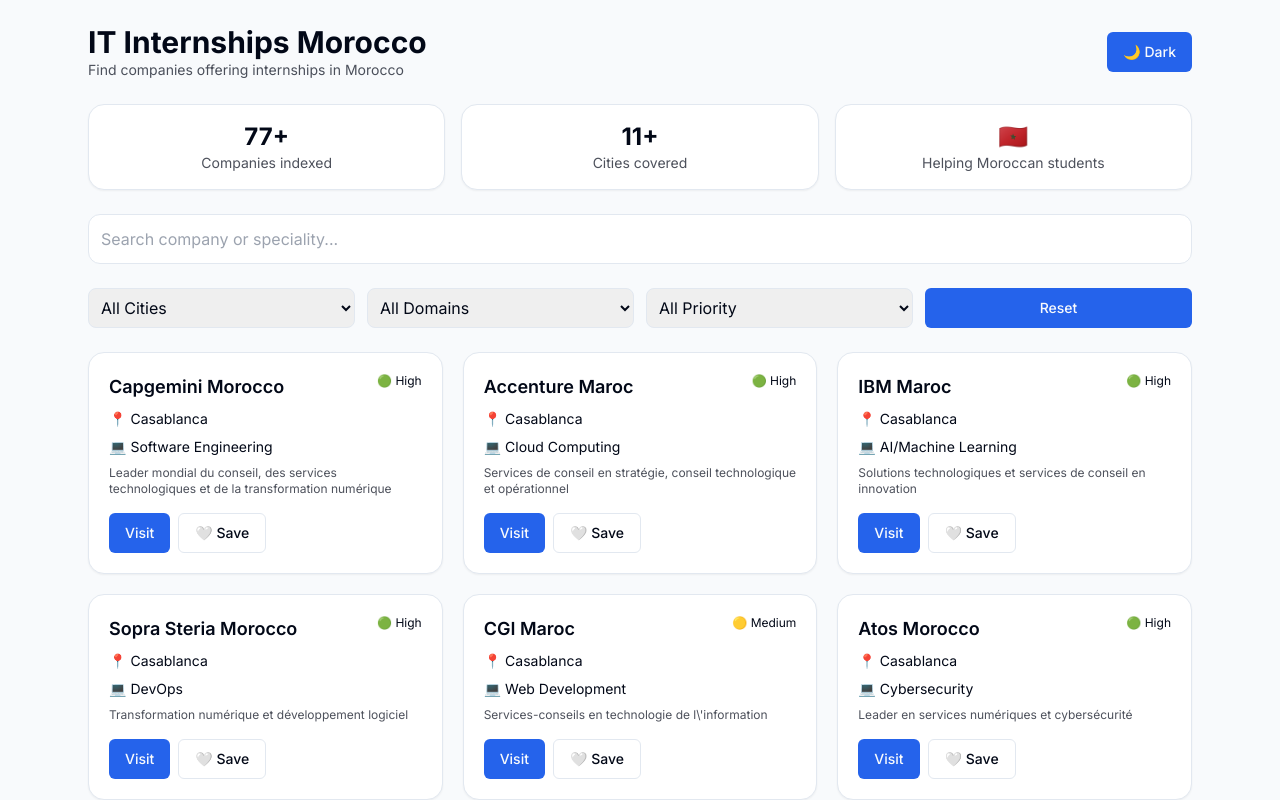
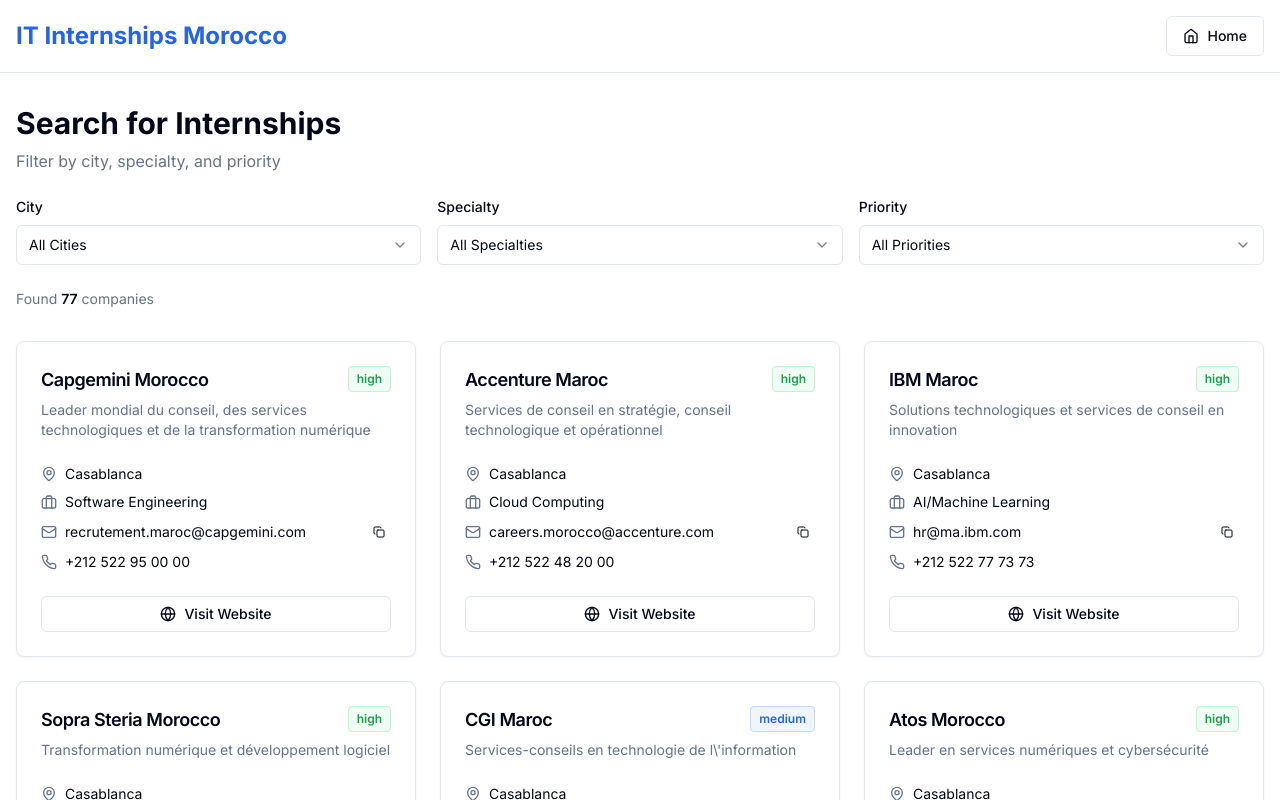
Before and after one commit to EL-Aouni/it-internships-morocco, a Next.js app: page /it-internships-morocco/search in a window 1280 px wide. Shown: the top 800 px of the page. Built offline with nearby package versions, Linux system fonts and the light colour scheme.

Commit message:
Refactor SearchPage component and update types

```diff
--- a/src/app/search/page.tsx
+++ b/src/app/search/page.tsx
@@ -1,249 +1,245 @@
-'use client'
+'use client';
 
-import { useEffect, useMemo, useState } from 'react'
-import { Card, CardContent } from '@/components/ui/card'
-import { Button } from '@/components/ui/button'
+import { useState, useEffect } from 'react';
+import Link from 'next/link';
+import {
+  Select,
+  SelectContent,
+  SelectItem,
+  SelectTrigger,
+  SelectValue,
+} from '@/components/ui/select';
+import { Button } from '@/components/ui/button';
+import {
+  Card,
+  CardContent,
+  CardDescription,
+  CardFooter,
+  CardHeader,
+  CardTitle,
+} from '@/components/ui/card';
+import { MapPin, Briefcase, Mail, Phone, Globe, Copy, Home } from 'lucide-react';
 
-// ================= TYPES =================
 type Company = {
-  id: number
-  name: string
-  city?: string
-  speciality?: string
-  email?: string
-  phone?: string
-  website?: string
-  priority?: string
-  description?: string
-}
+  id: number;
+  name: string;
+  city: string;
+  speciality: string;
+  email: string;
+  phone: string | null;
+  website: string | null;
+  priority: 'high' | 'medium' | 'low';
+  description: string | null;
+};
 
-// ================= HELPERS =================
-function getPriorityBadge(priority?: string) {
-  if (!priority) return '🟡 Normal'
-  if (priority === 'high') return '🟢 High'
-  if (priority === 'medium') return '🟡 Medium'
-  return '🔴 Low'
-}
+export default function SearchPage() {
+  const [companies, setCompanies] = useState<Company[]>([]);
+  const [filteredCompanies, setFilteredCompanies] = useState<Company[]>([]);
+  const [city, setCity] = useState<string>('all');
+  const [speciality, setSpeciality] = useState<string>('all');
+  const [priority, setPriority] = useState<string>('all');
+  const [loading, setLoading] = useState(true);
 
-function loadFavorites(): number[] {
-  if (typeof window === 'undefined') return []
-  try {
-    return JSON.parse(localStorage.getItem('favorites') || '[]')
-  } catch {
-    return []
-  }
-}
+  useEffect(() => {
+    const basePath = process.env.NODE_ENV === 'production'
+      ? '/it-internships-morocco'
+      : '';
 
-function saveFavorites(favs: number[]) {
-  localStorage.setItem('favorites', JSON.stringify(favs))
-}
+    fetch(`${basePath}/companies.json`)
+      .then(res => {
+        if (!res.ok) throw new Error('Failed to load companies');
+        return res.json();
+      })
+      .then(data => {
+        setCompanies(data);
+        setFilteredCompanies(data);
+        setLoading(false);
+      })
+      .catch(err => {
+        console.error('Error loading companies:', err);
+        setLoading(false);
+        alert('Failed to load companies. Please refresh the page.');
+      });
+  }, []);
 
-// ================= PAGE =================
-export default function SearchPage() {
-  const [data, setData] = useState<Company[]>([])
-  const [query, setQuery] = useState('')
+  useEffect(() => {
+    let filtered = companies;
 
-  // filters
-  const [city, setCity] = useState('')
-  const [speciality, setSpeciality] = useState('')
-  const [priority, setPriority] = useState('')
+    if (city !== 'all') {
+      filtered = filtered.filter(c => c.city === city);
+    }
 
-  const [dark, setDark] = useState(false)
-  const [favorites, setFavorites] = useState<number[]>([])
+    if (speciality !== 'all') {
+      filtered = filtered.filter(c => c.speciality === speciality);
+    }
 
-  // ================= LOAD =================
-  useEffect(() => {
-    fetch('/companies.json')
-      .then((r) => r.json())
-      .then((d) => setData(d))
-      .catch(() => setData([]))
+    if (priority !== 'all') {
+      filtered = filtered.filter(c => c.priority === priority);
+    }
 
-    setFavorites(loadFavorites())
-  }, [])
+    setFilteredCompanies(filtered);
+  }, [city, speciality, priority, companies]);
 
-  // ================= FAVORITES =================
-  function toggleFavorite(id: number) {
-    setFavorites((prev) => {
-      const exists = prev.includes(id)
-      const updated = exists ? prev.filter((x) => x !== id) : [...prev, id]
-      saveFavorites(updated)
-      return updated
-    })
-  }
+  const cities = [...new Set(companies.map(c => c.city))].sort();
+  const specialities = [...new Set(companies.map(c => c.speciality))].sort();
 
-  // ================= FILTER =================
-  const filtered = useMemo(() => {
-    return data.filter((item) => {
-      const matchesQuery =
-        !query ||
-        item.name?.toLowerCase().includes(query.toLowerCase()) ||
-        item.speciality?.toLowerCase().includes(query.toLowerCase())
+  const copyEmail = (email: string) => {
+    navigator.clipboard.writeText(email);
+    alert('Email copied!');
+  };
 
-      const matchesCity = !city || item.city === city
-      const matchesSpec = !speciality || item.speciality === speciality
-      const matchesPriority = !priority || item.priority === priority
+  const getPriorityColor = (priority: string) => {
+    switch (priority) {
+      case 'high': return 'text-green-600 bg-green-50 border-green-200';
+      case 'medium': return 'text-blue-600 bg-blue-50 border-blue-200';
+      case 'low': return 'text-gray-600 bg-gray-50 border-gray-200';
+      default: return '';
+    }
+  };
 
-      return matchesQuery && matchesCity && matchesSpec && matchesPriority
-    })
-  }, [data, query, city, speciality, priority])
+  return (
+    <div className="min-h-screen bg-background">
+      <header className="border-b bg-card">
+        <div className="container mx-auto px-4 py-4 flex items-center justify-between">
+          <Link href="/">
+            <h1 className="text-2xl font-bold text-primary cursor-pointer hover:text-primary/80">
+              IT Internships Morocco
+            </h1>
+          </Link>
+          <Link href="/">
+            <Button variant="outline">
+              <Home className="mr-2 h-4 w-4" />
+              Home
+            </Button>
+          </Link>
+        </div>
+      </header>
 
-  // ================= UNIQUE VALUES =================
-  const cities = [...new Set(data.map((d) => d.city).filter(Boolean))]
-  const specialities = [...new Set(data.map((d) => d.speciality).filter(Boolean))]
-  const priorities = [...new Set(data.map((d) => d.priority).filter(Boolean))]
+      <div className="container mx-auto px-4 py-8">
+        <div className="mb-8">
+          <h2 className="text-3xl font-bold mb-2">Search for Internships</h2>
+          <p className="text-muted-foreground mb-6">
+            Filter by city, specialty, and priority
+          </p>
 
-  // ================= RENDER =================
-  return (
-    <div className={dark ? 'dark bg-slate-950 text-white min-h-screen' : 'bg-slate-50 min-h-screen'}>
-      <div className="max-w-6xl mx-auto p-6 space-y-6">
+          <div className="grid grid-cols-1 md:grid-cols-3 gap-4 mb-6">
+            <div>
+              <label className="block text-sm font-medium mb-2">City</label>
+              <Select value={city} onValueChange={setCity}>
+                <SelectTrigger>
+                  <SelectValue placeholder="Select city" />
+                </SelectTrigger>
+                <SelectContent>
+                  <SelectItem value="all">All Cities</SelectItem>
+                  {cities.map(c => (
+                    <SelectItem key={c} value={c}>{c}</SelectItem>
+                  ))}
+                </SelectContent>
+              </Select>
+            </div>
 
-        {/* HEADER */}
-        <div className="flex flex-col md:flex-row md:items-center md:justify-between gap-4">
-          <div>
-            <h1 className="text-3xl font-bold">IT Internships Morocco</h1>
-            <p className="text-sm opacity-70">Find companies offering internships in Morocco</p>
+            <div>
+              <label className="block text-sm font-medium mb-2">Specialty</label>
+              <Select value={speciality} onValueChange={setSpeciality}>
+                <SelectTrigger>
+                  <SelectValue placeholder="Select specialty" />
+                </SelectTrigger>
+                <SelectContent>
+                  <SelectItem value="all">All Specialties</SelectItem>
+                  {specialities.map(s => (
+                    <SelectItem key={s} value={s}>{s}</SelectItem>
+                  ))}
+                </SelectContent>
+              </Select>
+            </div>
+
+            <div>
+              <label className="block text-sm font-medium mb-2">Priority</label>
+              <Select value={priority} onValueChange={setPriority}>
+                <SelectTrigger>
+                  <SelectValue placeholder="Select priority" />
+                </SelectTrigger>
+                <SelectContent>
+                  <SelectItem value="all">All Priorities</SelectItem>
+                  <SelectItem value="high">High</SelectItem>
+                  <SelectItem value="medium">Medium</SelectItem>
+                  <SelectItem value="low">Low</SelectItem>
+                </SelectContent>
+              </Select>
+            </div>
           </div>
 
-          <Button onClick={() => setDark(!dark)}>
-            {dark ? '☀️ Light' : '🌙 Dark'}
-          </Button>
+          {!loading && (
+            <div className="text-sm text-muted-foreground">
+              Found <span className="font-semibold text-foreground">{filteredCompanies.length}</span> companies
+            </div>
+          )}
         </div>
 
-        {/* STATS */}
-        <div className="grid grid-cols-1 md:grid-cols-3 gap-4">
-          <Card className="rounded-2xl">
-            <CardContent className="p-4 text-center">
-              <div className="text-2xl font-bold">{data.length}+</div>
-              <div className="text-sm opacity-70">Companies indexed</div>
-            </CardContent>
-          </Card>
-
-          <Card className="rounded-2xl">
-            <CardContent className="p-4 text-center">
-              <div className="text-2xl font-bold">{cities.length}+</div>
-              <div className="text-sm opacity-70">Cities covered</div>
-            </CardContent>
-          </Card>
-
-          <Card className="rounded-2xl">
-            <CardContent className="p-4 text-center">
-              <div className="text-2xl font-bold">🇲🇦</div>
-              <div className="text-sm opacity-70">Helping Moroccan students</div>
-            </CardContent>
-          </Card>
-        </div>
-
-        {/* SEARCH */}
-        <input
-          className="w-full p-3 rounded-xl border"
-          placeholder="Search company or speciality..."
-          value={query}
-          onChange={(e) => setQuery(e.target.value)}
-        />
-
-        {/* FILTERS */}
-        <div className="grid grid-cols-2 md:grid-cols-4 gap-3">
-          <select className="p-2 rounded-lg border" value={city} onChange={(e) => setCity(e.target.value)}>
-            <option value="">All Cities</option>
-            {cities.map((c) => (
-              <option key={c}>{c}</option>
-            ))}
-          </select>
-
-          <select
-            className="p-2 rounded-lg border"
-            value={speciality}
-            onChange={(e) => setSpeciality(e.target.value)}
-          >
-            <option value="">All Domains</option>
-            {specialities.map((s) => (
-              <option key={s}>{s}</option>
-            ))}
-          </select>
-
-          <select
-            className="p-2 rounded-lg border"
-            value={priority}
-            onChange={(e) => setPriority(e.target.value)}
-          >
-            <option value="">All Priority</option>
-            {priorities.map((p) => (
-              <option key={p}>{p}</option>
-            ))}
-          </select>
-
-          <Button
-            onClick={() => {
-              setCity('')
-              setSpeciality('')
-              setPriority('')
-              setQuery('')
-            }}
-          >
-            Reset
-          </Button>
-        </div>
-
-        {/* RESULTS */}
-        <div className="grid md:grid-cols-2 lg:grid-cols-3 gap-5">
-          {filtered.map((item) => {
-            const isFav = favorites.includes(item.id)
-
-            return (
-              <Card
-                key={item.id}
-                className="rounded-2xl shadow-sm hover:shadow-xl transition-all duration-200"
-              >
-                <CardContent className="p-5 space-y-2">
-                  <div className="flex items-start justify-between gap-2">
-                    <h3 className="font-semibold text-lg">{item.name}</h3>
-                    <span className="text-xs whitespace-nowrap">
-                      {getPriorityBadge(item.priority)}
+        {loading ? (
+          <div className="text-center py-12">
+            <div className="animate-spin rounded-full h-12 w-12 border-b-2 border-primary mx-auto"></div>
+            <p className="mt-4 text-muted-foreground">Loading...</p>
+          </div>
+        ) : filteredCompanies.length > 0 ? (
+          <div className="grid grid-cols-1 md:grid-cols-2 lg:grid-cols-3 gap-6">
+            {filteredCompanies.map(company => (
+              <Card key={company.id} className="hover:shadow-lg transition-shadow">
+                <CardHeader>
+                  <div className="flex items-start justify-between">
+                    <CardTitle className="text-lg">{company.name}</CardTitle>
+                    <span className={`px-2 py-1 rounded text-xs font-semibold border ${getPriorityColor(company.priority)}`}>
+                      {company.priority}
                     </span>
                   </div>
-
-                  {item.city && <p className="text-sm">📍 {item.city}</p>}
-                  {item.speciality && <p className="text-sm">💻 {item.speciality}</p>}
-
-                  {item.description && (
-                    <p className="text-xs opacity-70 line-clamp-3">{item.description}</p>
-                  )}
-
-                  <div className="flex gap-2 pt-2">
-                    {item.website && (
-                      <a href={item.website} target="_blank">
-                        <Button className="w-full">Visit</Button>
-                      </a>
-                    )}
-
-                    <Button
-                      variant={isFav ? 'default' : 'outline'}
-                      onClick={() => toggleFavorite(item.id)}
-                    >
-                      {isFav ? '❤️ Saved' : '🤍 Save'}
+                  <CardDescription className="line-clamp-2">
+                    {company.description}
+                  </CardDescription>
+                </CardHeader>
+                <CardContent className="space-y-2">
+                  <div className="flex items-center text-sm">
+                    <MapPin className="h-4 w-4 mr-2 text-muted-foreground" />
+                    <span>{company.city}</span>
+                  </div>
+                  <div className="flex items-center text-sm">
+                    <Briefcase className="h-4 w-4 mr-2 text-muted-foreground" />
+                    <span>{company.speciality}</span>
+                  </div>
+                  <div className="flex items-center text-sm">
+                    <Mail className="h-4 w-4 mr-2 text-muted-foreground" />
+                    <span className="flex-1 truncate">{company.email}</span>
+                    <Button size="sm" variant="ghost" onClick={() => copyEmail(company.email)} className="h-6 w-6 p-0">
+                      <Copy className="h-3 w-3" />
                     </Button>
                   </div>
+                  {company.phone && (
+                    <div className="flex items-center text-sm">
+                      <Phone className="h-4 w-4 mr-2 text-muted-foreground" />
+                      <span>{company.phone}</span>
+                    </div>
+                  )}
                 </CardContent>
+                {company.website && (
+                  <CardFooter>
+                    <a href={company.website} target="_blank" rel="noopener noreferrer" className="w-full">
+                      <Button variant="outline" className="w-full" size="sm">
+                        <Globe className="mr-2 h-4 w-4" />
+                        Visit Website
+                      </Button>
+                    </a>
+                  </CardFooter>
+                )}
               </Card>
-            )
-          })}
-        </div>
-
-        {filtered.length === 0 && (
-          <div className="text-center opacity-60 py-10">
-            No companies found 😢
+            ))}
+          </div>
+        ) : (
+          <div className="text-center py-12">
+            <Briefcase className="h-16 w-16 text-muted-foreground mx-auto mb-4 opacity-50" />
+            <h3 className="text-xl font-semibold mb-2">No companies found</h3>
+            <p className="text-muted-foreground">Try adjusting your filters</p>
           </div>
         )}
-
-        {/* SUBMIT CTA */}
-        <div className="text-center pt-10">
-          <a href="/submit">
-            <Button className="px-8 py-3 text-lg rounded-2xl">
-              ➕ Submit Internship
-            </Button>
-          </a>
-        </div>
       </div>
     </div>
-  )
+  );
 }
```
